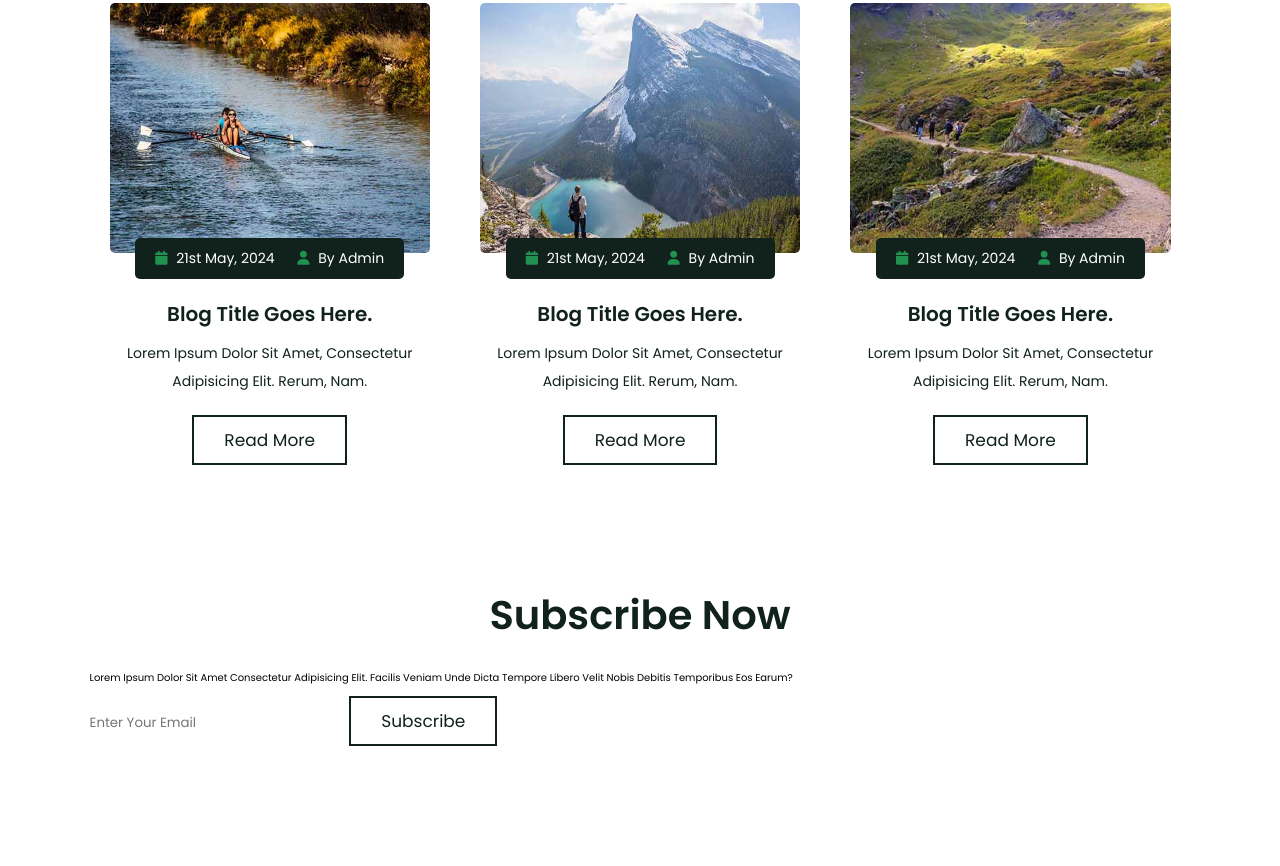
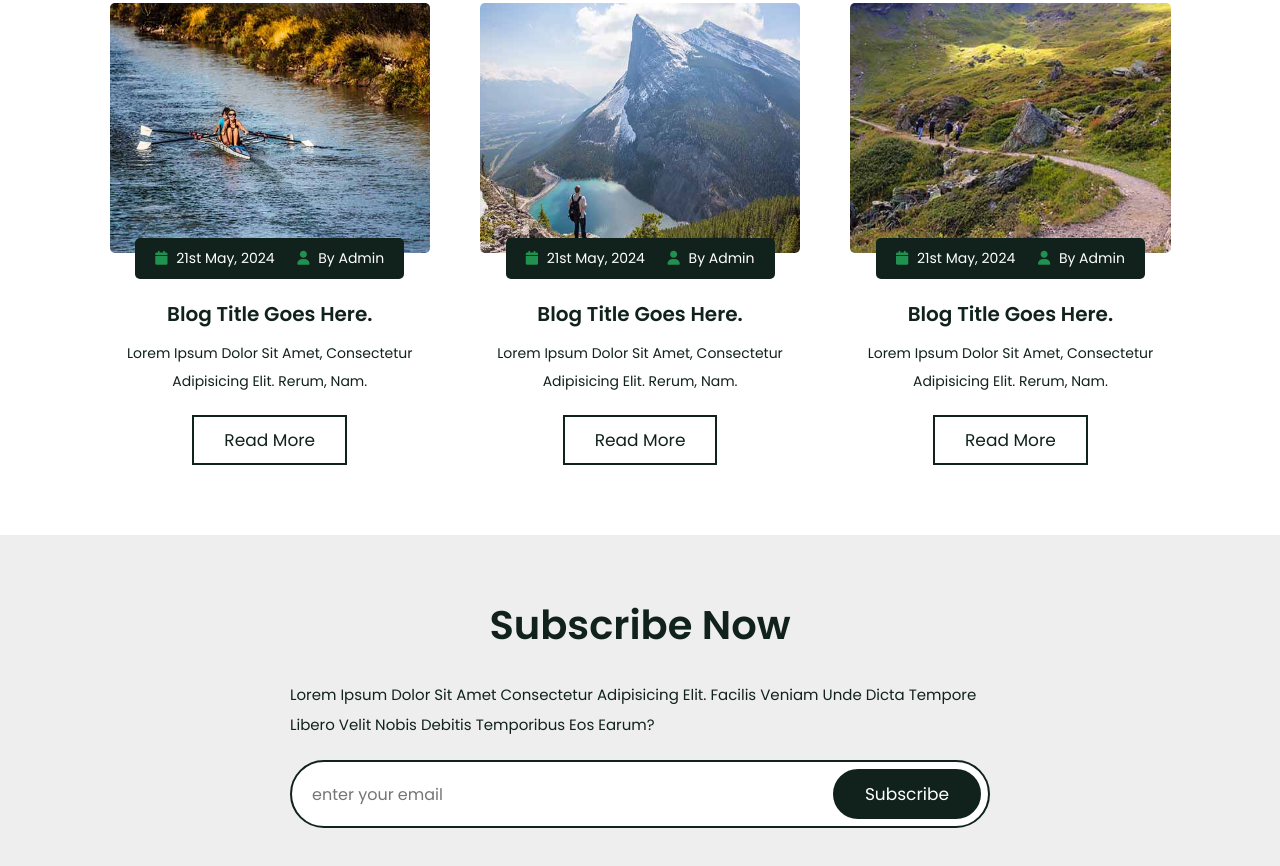
Before and after one commit to Abhishek-G06/Adventure-and-Tour-Website-using-SASS, a plain HTML site: page index.html in a window 1280 px wide. Shown: the part 5595-6461 px from the top of the page. Before the commit the page ends 6391 px from the top, so only its background shows below. Drawn offline with nearby package versions, Linux system fonts and the light colour scheme.

Commit message:
newsletter css

```diff
--- a/css/styles.scss
+++ b/css/styles.scss
@@ -602,6 +602,51 @@ section {
   }
 }
 
+.newsletter{
+  background: $light-bg;
+
+  .content{
+    max-width: 70rem;
+    margin: 1rem auto;
+
+    p{
+      font-size: 1.5rem;
+      line-height: 2;
+      color: $black;
+    }
+
+    form{
+      margin-top: 2rem;
+      background: $white;
+      border-radius: 5rem;
+      border: $border;
+      padding: 0.7rem;
+      display: flex;
+
+      .email{
+        width: 100%;
+        background: none;
+        text-transform: none;
+        font-size: 1.6rem;
+        color: $black;
+        padding: 0 1.3rem;
+      }
+
+      .btn{
+        margin-top: 0;
+        border-radius: 5rem;
+        background: $black;
+        color: $white;
+
+        &:hover{
+          background: none;
+          color: $black;
+        }
+      }
+    }
+  }
+}
+
 
 
 
```
Also changed, not shown: css/styles.css, 1 other file.
